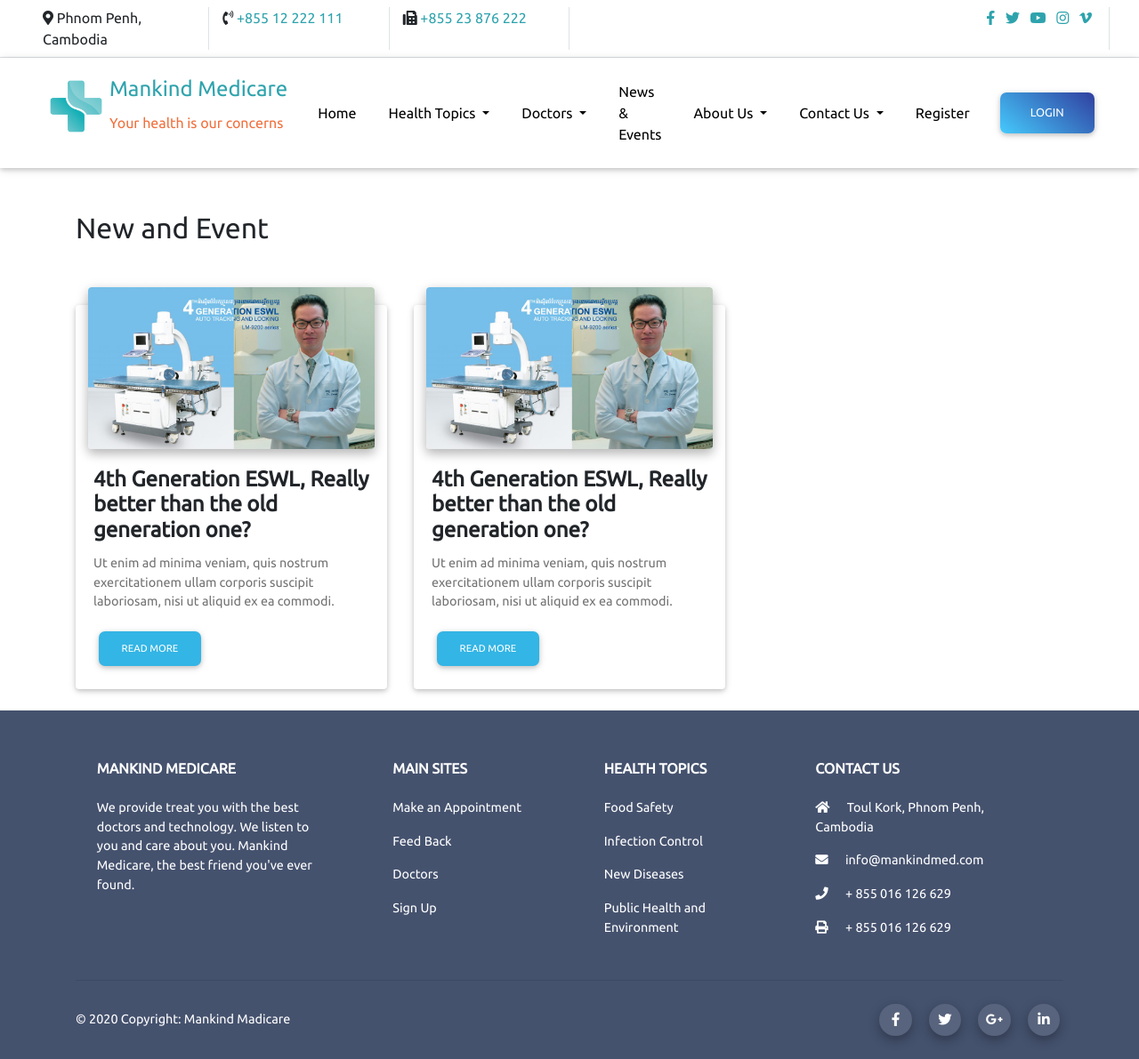
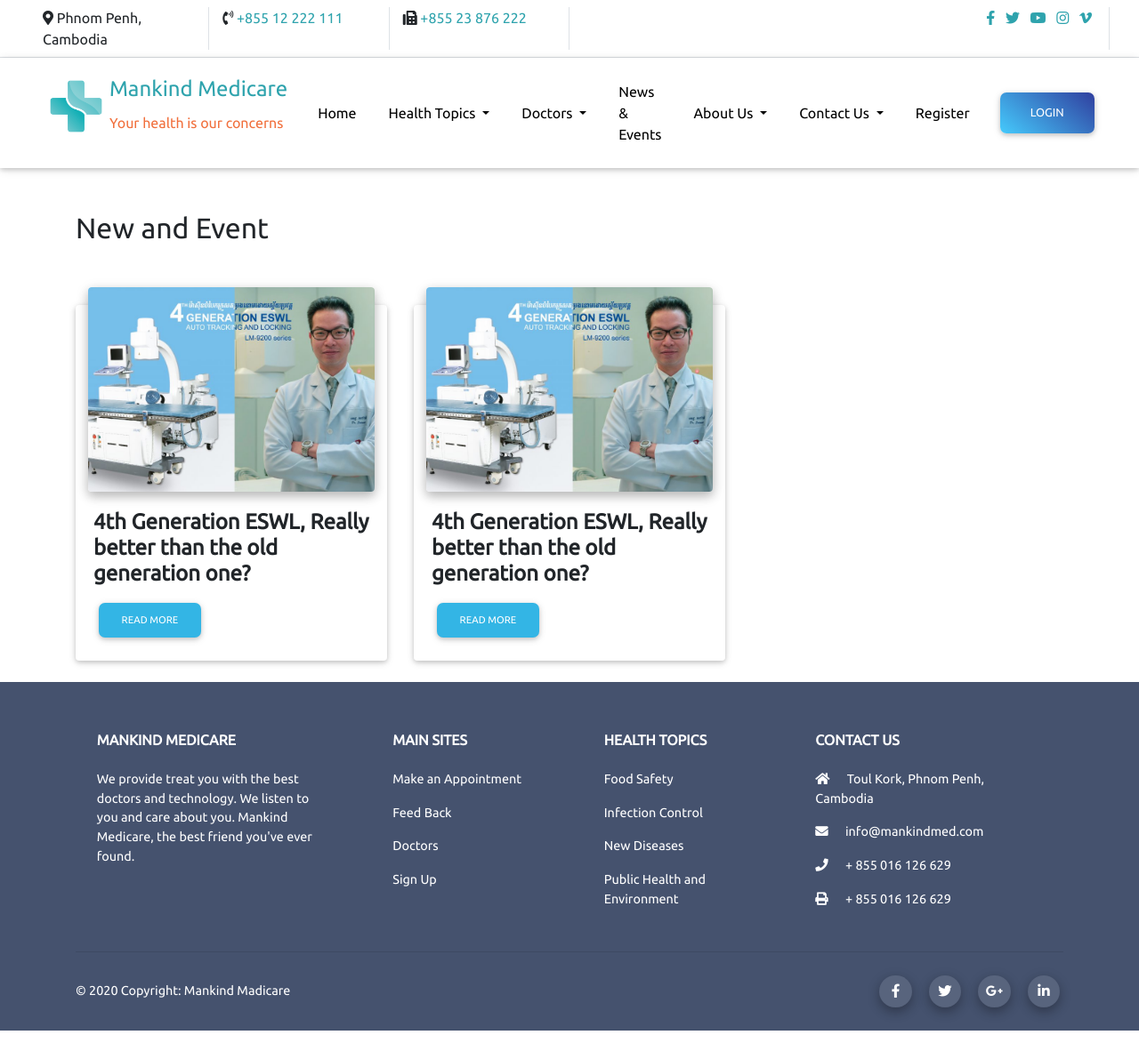
Before and after one commit to SeakmengChheang/mankind_php, a PHP site: the page made by new&event.php in a window 1280 px wide. Shown: the whole page at 89% size. After the commit the page ends 1159 px from the top, so only its background shows below. Run offline with PHP 8.4, Linux system fonts and the light colour scheme; data comes from the database, SQL or seed files in the repository; some libraries are stand-ins or nearby versions.

Commit message:
update news

```diff
--- a/config.php
+++ b/config.php
@@ -1,7 +1,7 @@
 <?php
 
 // connect to database
-$conn = mysqli_connect("127.0.0.1", "root", "root", "mankind");
+$conn = mysqli_connect("127.0.0.1", "root", "", "mankind");
 
 if (!$conn) {
 	die("Error connecting to database: " . mysqli_connect_error());
--- a/php/news_events/index.php
+++ b/php/news_events/index.php
@@ -4,7 +4,24 @@
      $res = mysqli_query($conn, $sql);
      $news = mysqli_fetch_all($res, MYSQLI_ASSOC);
  ?>
+<head>
+<style>
+    .view-cascade {
+      display: flex;
+      justify-content: center;
+      width: auto;
+      height: 230px;
+    }
+    img.card-img-top {
+      object-position: top;
+      object-fit: cover;
+      text-align: center;
 
+    }
+
+
+</style>
+</head>
 <div class="container">
   <h2 class="my-5">New and Event</h2>
 <div class="row wow fadeIn">
@@ -29,8 +46,6 @@
             <!-- Title -->
             <h4 class="font-weight-bold card-title"><?php echo $new['title'] ?></h4>
             <!-- Text -->
-            <p class="card-text">Ut enim ad minima veniam, quis nostrum exercitationem ullam corporis suscipit
-            laboriosam, nisi ut aliquid ex ea commodi.</p>
             <!-- Button -->
             <a class="btn btn-info btn-rounded btn-md change-btn" href="/showblog?id=<?php echo $new['id'] ?>&name=2">Read more</a>
 
--- a/showblog/index.php
+++ b/showblog/index.php
@@ -8,6 +8,7 @@
         if(isset($_GET['id']))
         {
            if($_GET['name'] == 1){
+
             $id = htmlspecialchars($_GET['id']);
             $sql = "SELECT *FROM blogs WHERE id = $id";
             $res = mysqli_query($conn, $sql);
```
Also changed, not shown: img/news/news_2.jpg (added), img/news/news_3.jpg (added), img/news/news_4.jpg (added), img/news/news_5.jpg (added), img/news/news_6.jpg (added), img/news/news_7.jpg (added), img/news/news_8.jpg (added), img/news/news_9.jpg (added).
